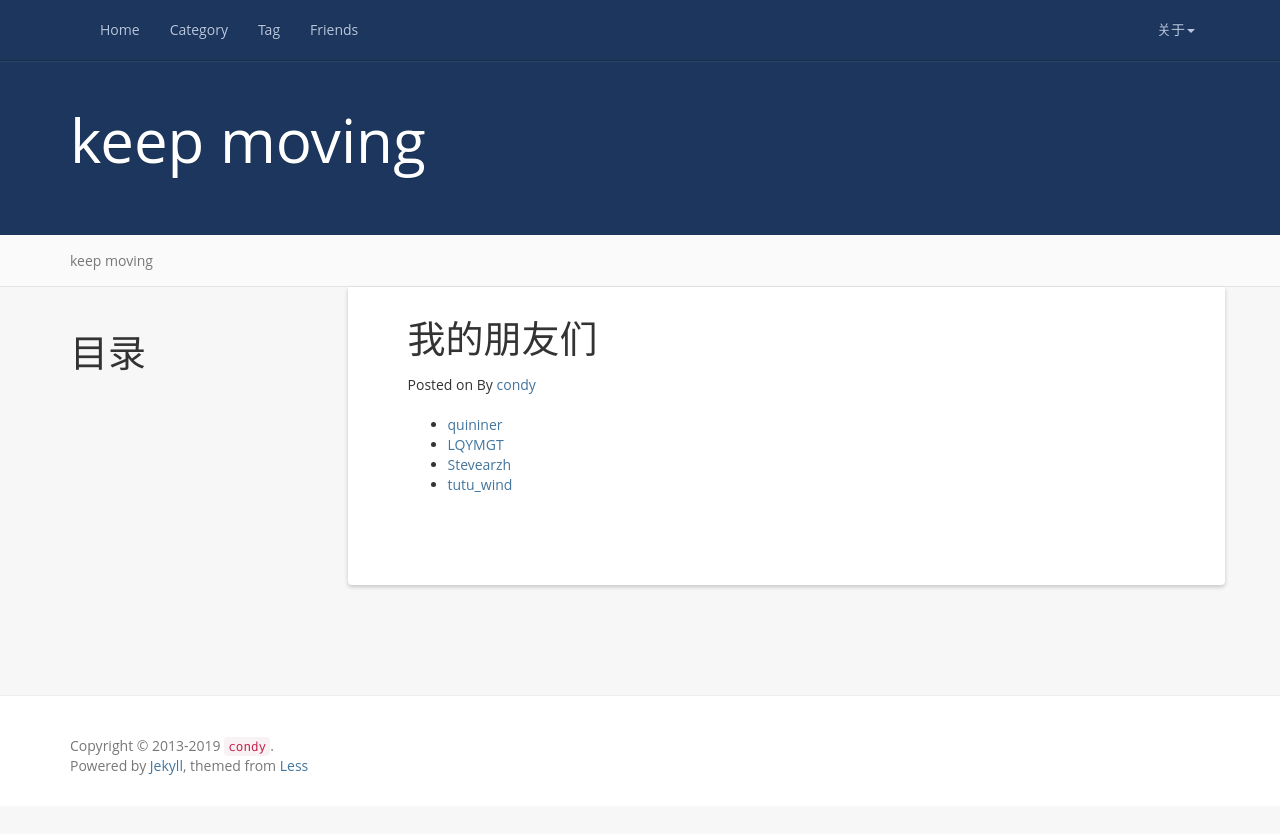
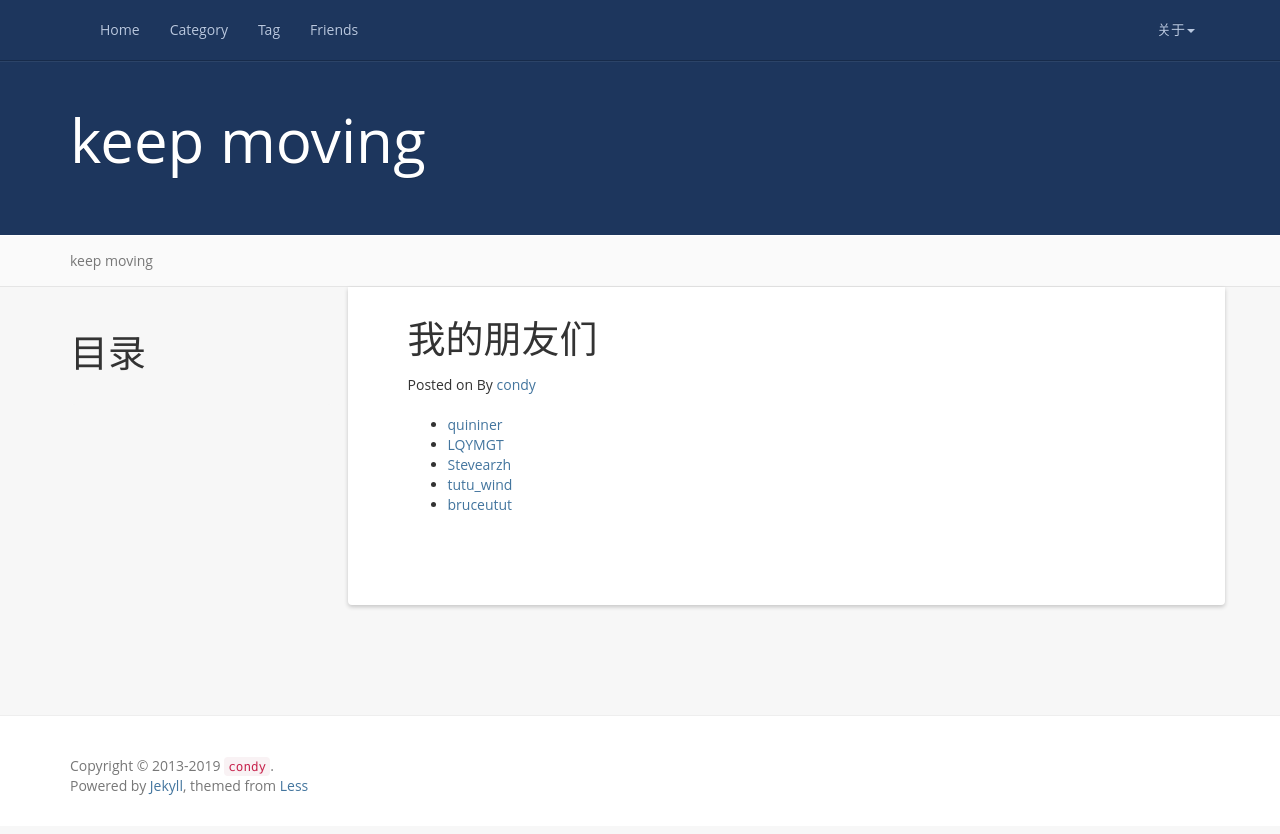
Before and after one commit to condy0919/condy0919.github.io, a Jekyll site: the page built from friends.md, in a window 1280 px wide. Shown: the top 834 px of the page. Built offline with Jekyll 4.4.1, drawn with Linux system fonts in a browser that asks for light colours; nearby versions of some CDN libraries; comment, search, counter and statistics services are not loaded.

Commit message:
add bruceutut blog link

```diff
--- a/friends.md
+++ b/friends.md
@@ -7,4 +7,5 @@ permalink: /friends
 * [quininer](https://quininer.github.io)
 * [LQYMGT](https://lqymgt.github.io)
 * [Stevearzh](https://stevearzh.github.io)
-* [tutu_wind](http://windleaves.xyz)
+* [tutu_wind](https://windleaves.xyz)
+* [bruceutut](https://blog.brucezhang.cf/)
```
